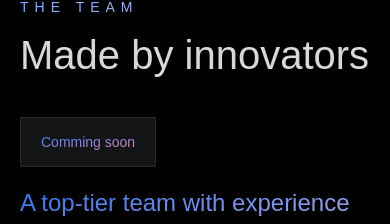
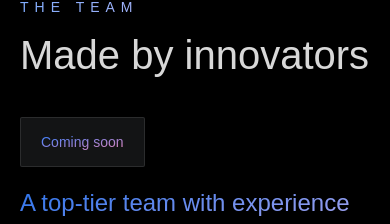
Before and after one commit to OptimFinance/landing-page, a Next.js app: page / in a window 390 px wide. Shown: the part 3176-3400 px from the top of the page. Built offline with nearby package versions, Linux system fonts and the light colour scheme; a web font is replaced by a local one.

Commit message:
Fix typo
Signed-off-by: Nguyen Le Vu Long <vulongvn98@gmail.com>

```diff
--- a/components/organism/Team.tsx
+++ b/components/organism/Team.tsx
@@ -11,7 +11,7 @@ const Team = React.forwardRef<HTMLElement>((_, ref) => {
         <h2 className='text-[#d8d8d8] text-[40px] mb-8 md:text-[50px] md:mb-10'>
           Made by innovators
         </h2>
-        <Tag text='Comming soon' className='mb-5 md:mb-8' />
+        <Tag text='Coming soon' className='mb-5 md:mb-8' />
         <div className='mb-4 gradient-text text-2xl from-[#e3bef1] to-[#2a72eb] md:text-4xl md:mb-6'>
           A top-tier team with experience building on Cardano + DeFi on other
           chains
```
